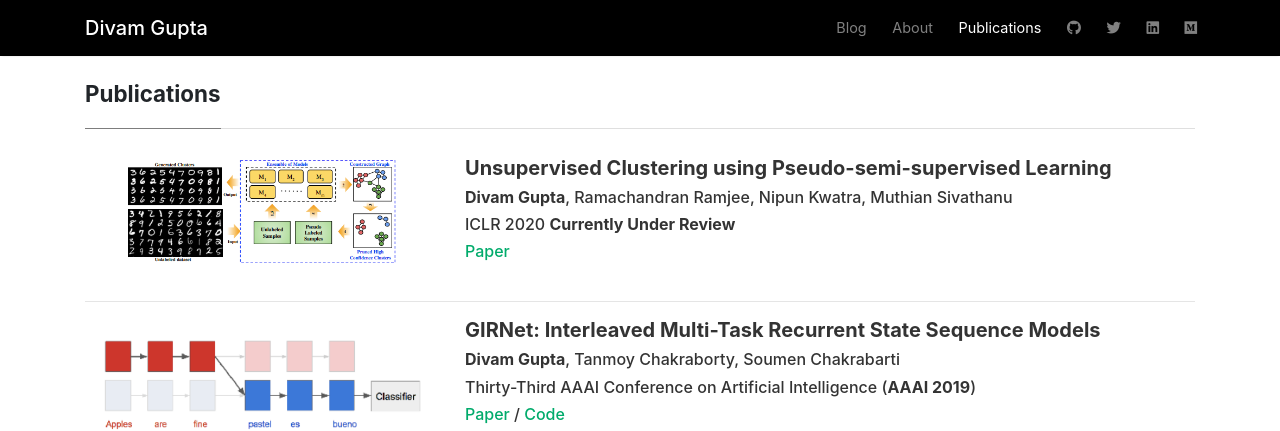
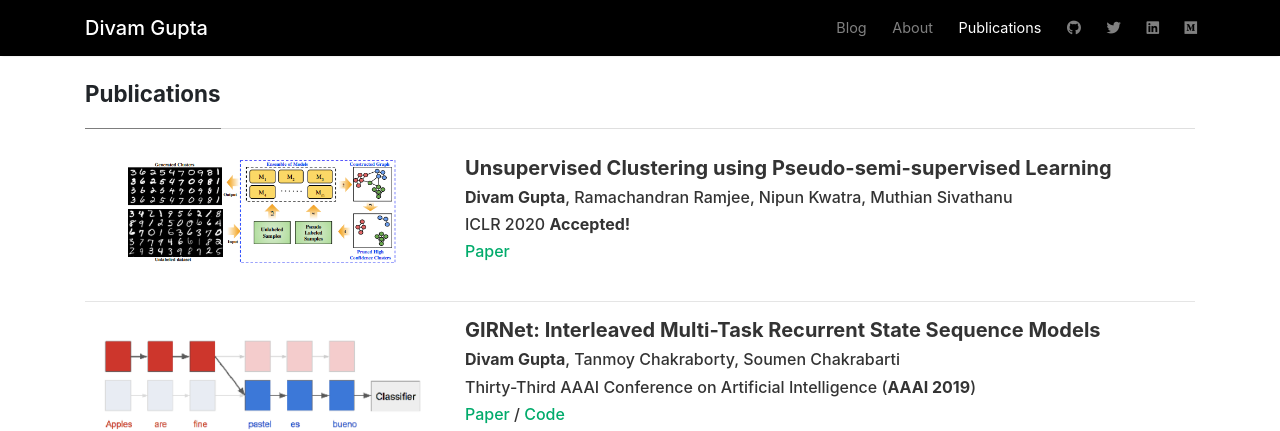
Before and after one commit to divamgupta/divamgupta.github.io, a Jekyll site: the page built from publications.md, in a window 1280 px wide and 1285 px high. Shown: the top 431 px of the window. Built offline with Jekyll 4.4.1, drawn with Linux system fonts in a browser that asks for light colours; nearby versions of some CDN libraries; comment, search, counter and statistics services are not loaded.

Commit message:
Update publications.md

```diff
--- a/publications.md
+++ b/publications.md
@@ -20,7 +20,7 @@ comments: false
             <b>Divam Gupta</b>, Ramachandran Ramjee, Nipun Kwatra, Muthian Sivathanu
         </h6>
         <h6  style="font-weight: 500; margin-bottom: 0.5rem; " >
-            ICLR 2020 <b>Currently Under Review </b>
+            ICLR 2020 <b>Accepted!</b>
         </h6>
         <h6 style="font-weight: 500; margin-bottom: 0.5rem; " >
             <p>
```
